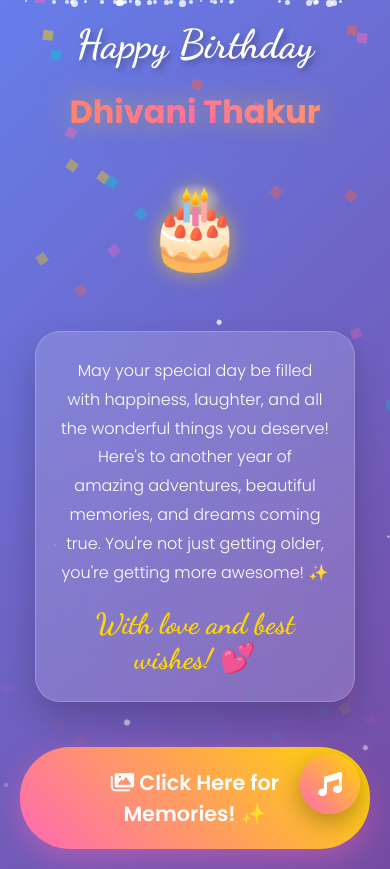
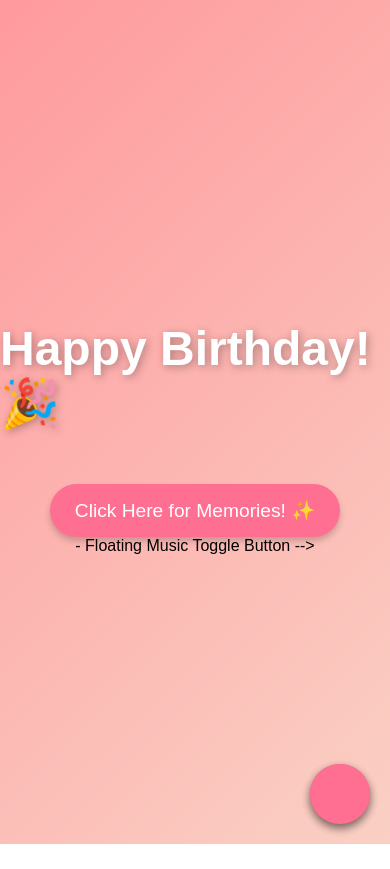
Before and after one commit to hanujii/Happy-Birthday-Dhivani, a plain HTML site: page index.html in a window 390 px wide. After the commit the page ends 844 px from the top, so only its background shows below. Drawn offline with Linux system fonts and the light colour scheme.

Commit message:
Song + Photos

```diff
--- a/index.html
+++ b/index.html
@@ -3,306 +3,169 @@
 <head>
   <meta charset="UTF-8">
   <meta name="viewport" content="width=device-width, initial-scale=1.0">
-    <title>Happy Birthday Dhivani! 🎉</title>
-    <link href="https://cdnjs.cloudflare.com/ajax/libs/font-awesome/6.0.0/css/all.min.css" rel="stylesheet">
+  <title>Happy Birthday</title>
   <style>
-        @import url('https://fonts.googleapis.com/css2?family=Dancing+Script:wght@400;700&family=Poppins:wght@300;400;600;700&display=swap');
-
-        * {
+    body {
       margin: 0;
-            padding: 0;
-            box-sizing: border-box;
+      font-family: Arial, sans-serif;
+      background: linear-gradient(135deg, #ff9a9e, #fad0c4);
+      display: flex;
+      flex-direction: column;
+      justify-content: center;
+      align-items: center;
+      height: 100vh;
+      overflow: hidden;
     }
 
-        body {
-            font-family: 'Poppins', sans-serif;
-            background: linear-gradient(135deg, #667eea 0%, #764ba2 100%);
-            min-height: 100vh;
-            overflow-x: hidden;
-            position: relative;
+    h1 {
+      font-size: 3em;
+      color: white;
+      text-shadow: 2px 2px 8px rgba(0,0,0,0.3);
     }
 
-        /* Animated background particles */
-        .particles {
+    .click-button {
+      margin-top: 20px;
+      padding: 15px 25px;
+      font-size: 1.2em;
+      border: none;
+      border-radius: 50px;
+      cursor: pointer;
+      background-color: #ff6f91;
+      color: white;
+      box-shadow: 0px 4px 6px rgba(0,0,0,0.2);
+      transition: transform 0.2s;
+    }
+
+    .click-button:hover {
+      transform: scale(1.1);
+    }
+
+    .carousel-overlay {
       position: fixed;
       top: 0;
       left: 0;
       width: 100%;
       height: 100%;
-            pointer-events: none;
-            z-index: 1;
+      background: rgba(0,0,0,0.9);
+      display: none;
+      justify-content: center;
+      align-items: center;
+      overflow: hidden;
     }
 
-        .particle {
-            position: absolute;
-            background: rgba(255, 255, 255, 0.8);
-            border-radius: 50%;
-            animation: float 15s infinite linear;
+    .carousel {
+      display: flex;
+      width: 500%;
+      animation: scroll 15s linear infinite;
     }
 
-        @keyframes float {
-            0% { transform: translateY(100vh) rotate(0deg); opacity: 0; }
-            10% { opacity: 1; }
-            90% { opacity: 1; }
-            100% { transform: translateY(-100vh) rotate(360deg); opacity: 0; }
+    .carousel-image {
+      position: relative;
+      min-width: 100%;
+      display: flex;
+      justify-content: center;
+      align-items: center;
     }
 
-        /* Main container */
-        .container {
-            position: relative;
-            z-index: 10;
-            display: flex;
-            flex-direction: column;
-            align-items: center;
-            justify-content: center;
-            min-height: 100vh;
-            padding: 20px;
-            text-align: center;
+    .carousel-image img {
+      width: 100%;
+      height: 100vh;
+      object-fit: cover;
     }
 
-        /* Main heading */
-        .main-title {
-            font-family: 'Dancing Script', cursive;
-            font-size: 4.5rem;
-            font-weight: 700;
-            color: #fff;
-            margin-bottom: 20px;
-            text-shadow: 3px 3px 6px rgba(0, 0, 0, 0.3);
-            animation: bounceIn 2s ease-out;
+    .heart {
+      position: absolute;
+      width: 100px;
+      height: 100px;
+      background: url('https://cdn-icons-png.flaticon.com/512/833/833472.png') no-repeat center;
+      background-size: contain;
+      opacity: 0;
+      animation: like 3s infinite;
     }
 
-        .name {
-            font-family: 'Poppins', sans-serif;
-            font-size: 3.5rem;
-            font-weight: 700;
-            background: linear-gradient(45deg, #FFD700, #FFA500, #FF69B4, #FFD700);
-            background-size: 400% 400%;
-            -webkit-background-clip: text;
-            -webkit-text-fill-color: transparent;
-            background-clip: text;
-            animation: gradientShift 3s ease-in-out infinite, slideInUp 1.5s ease-out 0.5s both;
-            text-shadow: 0 0 30px rgba(255, 215, 0, 0.5);
+    @keyframes scroll {
+      0% { transform: translateX(0); }
+      100% { transform: translateX(-100%); }
     }
 
-        @keyframes gradientShift {
-            0%, 100% { background-position: 0% 50%; }
-            50% { background-position: 100% 50%; }
-        }
-
-        @keyframes bounceIn {
-            0% { transform: scale(0.3) translateY(-50px); opacity: 0; }
-            50% { transform: scale(1.1); }
-            100% { transform: scale(1) translateY(0); opacity: 1; }
-        }
-
-        @keyframes slideInUp {
-            0% { transform: translateY(50px); opacity: 0; }
-            100% { transform: translateY(0); opacity: 1; }
-        }
-
-        /* Decorative elements */
-        .cake-icon {
-            font-size: 8rem;
-            color: #FFD700;
-            margin: 30px 0;
-            animation: pulse 2s ease-in-out infinite, slideInUp 1.8s ease-out 1s both;
-            text-shadow: 0 0 20px rgba(255, 215, 0, 0.6);
-        }
-
-        @keyframes pulse {
-            0%, 100% { transform: scale(1); }
-            50% { transform: scale(1.1); }
-        }
-
-        /* Wish message */
-        .wish-message {
-            background: rgba(255, 255, 255, 0.15);
-            backdrop-filter: blur(20px);
-            border-radius: 25px;
-            padding: 40px;
-            margin: 30px 0;
-            max-width: 600px;
-            border: 1px solid rgba(255, 255, 255, 0.2);
-            box-shadow: 0 15px 35px rgba(0, 0, 0, 0.2);
-            animation: slideInUp 2s ease-out 1.5s both;
-        }
-
-        .wish-text {
-            font-size: 1.3rem;
-            color: #fff;
-            line-height: 1.8;
-            font-weight: 300;
-            margin-bottom: 20px;
-        }
-
-        .signature {
-            font-family: 'Dancing Script', cursive;
-            font-size: 1.8rem;
-            color: #FFD700;
-            font-weight: 600;
-        }
-
-        /* Balloons */
-        .balloons {
-            position: fixed;
-            top: -100px;
-            width: 100%;
-            z-index: 5;
-        }
-
-        .balloon {
-            position: absolute;
-            width: 80px;
-            height: 100px;
-            border-radius: 50% 50% 50% 50% / 60% 60% 40% 40%;
-            animation: balloonFloat 6s ease-in-out infinite;
-        }
-
-        .balloon:nth-child(1) { left: 10%; background: #FF69B4; animation-delay: 0s; }
-        .balloon:nth-child(2) { left: 25%; background: #FFD700; animation-delay: 1s; }
-        .balloon:nth-child(3) { left: 40%; background: #00CED1; animation-delay: 2s; }
-        .balloon:nth-child(4) { left: 55%; background: #FF6347; animation-delay: 3s; }
-        .balloon:nth-child(5) { left: 70%; background: #9370DB; animation-delay: 4s; }
-        .balloon:nth-child(6) { left: 85%; background: #32CD32; animation-delay: 5s; }
-
-        @keyframes balloonFloat {
-            0%, 100% { transform: translateY(0px) rotate(-5deg); }
-            50% { transform: translateY(-30px) rotate(5deg); }
-        }
-
-        /* Confetti */
-        .confetti {
-            position: fixed;
-            top: 0;
-            left: 0;
-            width: 100%;
-            height: 100%;
-            pointer-events: none;
-            z-index: 2;
-        }
-
-        .confetti-piece {
-            position: absolute;
-            width: 10px;
-            height: 10px;
-            background: #FFD700;
-            animation: confettiFall 3s linear infinite;
-        }
-
-        .confetti-piece:nth-child(odd) { background: #FF69B4; }
-        .confetti-piece:nth-child(3n) { background: #00CED1; }
-        .confetti-piece:nth-child(4n) { background: #FF6347; }
-
-        @keyframes confettiFall {
-            0% { transform: translateY(-100vh) rotate(0deg); opacity: 1; }
-            100% { transform: translateY(100vh) rotate(360deg); opacity: 0; }
-        }
-
-        /* Click button */
-        .click-button {
-            background: linear-gradient(45deg, #FF69B4, #FFD700);
-            border: none;
-            border-radius: 50px;
-            padding: 20px 40px;
-            color: #fff;
-            cursor: pointer;
-            font-size: 1.3rem;
-            font-weight: 600;
-            font-family: 'Poppins', sans-serif;
-            transition: all 0.3s ease;
-            box-shadow: 0 10px 30px rgba(255, 105, 180, 0.4);
-            margin-top: 30px;
-            animation: slideInUp 2.2s ease-out 2s both;
-        }
-
-        .click-button:hover {
-            transform: scale(1.1);
-            box-shadow: 0 15px 40px rgba(255, 105, 180, 0.6);
+    @keyframes like {
+      10% { opacity: 1; transform: scale(1.2); }
+      30% { opacity: 0; transform: scale(1); }
     }
 
     /* Floating Music Button */
-        .music-toggle {
+    #musicToggle {
       position: fixed;
-            bottom: 30px;
-            right: 30px;
+      bottom: 20px;
+      right: 20px;
       width: 60px;
       height: 60px;
       border-radius: 50%;
-            background: linear-gradient(45deg, #FF69B4, #FFD700);
       border: none;
-            box-shadow: 0 8px 25px rgba(0,0,0,0.3);
-            color: #fff;
-            font-size: 24px;
+      background-color: #ff6f91;
+      color: white;
+      font-size: 1.5em;
+      display: flex;
+      justify-content: center;
+      align-items: center;
+      box-shadow: 0px 4px 8px rgba(0,0,0,0.3);
       cursor: pointer;
-            display: flex;
-            align-items: center;
-            justify-content: center;
-            z-index: 1100;
-            transition: transform 0.3s ease, box-shadow 0.3s ease;
+      transition: transform 0.2s;
     }
 
-        .music-toggle:hover {
-            transform: scale(1.15);
-            box-shadow: 0 12px 35px rgba(0,0,0,0.5);
-        }
-
-        /* Responsive design */
-        @media (max-width: 768px) {
-            .main-title { font-size: 3rem; }
-            .name { font-size: 2.5rem; }
-            .cake-icon { font-size: 6rem; }
-            .wish-message { padding: 30px; margin: 20px; }
-            .wish-text { font-size: 1.1rem; }
-        }
-
-        @media (max-width: 480px) {
-            .main-title { font-size: 2.5rem; }
-            .name { font-size: 2rem; }
-            .cake-icon { font-size: 5rem; }
-            .wish-message { padding: 25px; margin: 15px; }
-            .wish-text { font-size: 1rem; }
+    #musicToggle:hover {
+      transform: scale(1.1);
     }
   </style>
 </head>
 <body>
-    <!-- Background particles -->
-    <div class="particles"></div>
+  <h1>Happy Birthday! 🎉</h1>
+  <button class="click-button" id="openCarousel">Click Here for Memories! ✨</button>
 
-    <!-- Balloons -->
-    <div class="balloons">
-        <div class="balloon"></div>
-        <div class="balloon"></div>
-        <div class="balloon"></div>
-        <div class="balloon"></div>
-        <div class="balloon"></div>
-        <div class="balloon"></div>
+  <!-- Carousel -->
+  <div class="carousel-overlay" id="carouselOverlay">
+    <div class="carousel" id="carousel">
+      <div class="carousel-image"><img src="1.jpg" alt="Memory 1"><div class="heart"></div></div>
+      <div class="carousel-image"><img src="2.jpg" alt="Memory 2"><div class="heart"></div></div>
+      <div class="carousel-image"><img src="3.jpg" alt="Memory 3"><div class="heart"></div></div>
+      <div class="carousel-image"><img src="4.jpg" alt="Memory 4"><div class="heart"></div></div>
+      <div class="carousel-image"><img src="5.jpg" alt="Memory 5"><div class="heart"></div></div>
+    </div>
   </div>
 
-    <!-- Confetti -->
-    <div class="confetti"></div>
+  <!-- Music Player -->
+  <audio id="birthdayMusic" loop>
+    <source src="enna_sona.mp3" type="audio/mpeg">
+    Your browser does not support the audio element.
+  </audio>
 
-    <!-- Main content -->
-    <div class="container">
-        <h1 class="main-title">Happy Birthday</h1>
-        <h2 class="name">Dhivani Thakur</h2>
+  <!-- Floating Button -->
+  <button id="musicToggle">🎵</button>
 
-        <div class="cake-icon">🎂</div>
+  <script>
+    // Open Carousel
+    document.getElementById("openCarousel").addEventListener("click", () => {
+      document.getElementById("carouselOverlay").style.display = "flex";
+    });
 
-        <div class="wish-message">
-            <p class="wish-text">
-                May your special day be filled with happiness, laughter, and all the wonderful things you deserve!
-                Here's to another year of amazing adventures, beautiful memories, and dreams coming true.
-                You're not just getting older, you're getting more awesome! ✨
-            </p>
-            <p class="signature">With love and best wishes! 💕</p>
-        </div>
+    // Music Toggle
+    const music = document.getElementById("birthdayMusic");
+    const musicToggle = document.getElementById("musicToggle");
+    let isPlaying = false;
 
-        <button class="click-button" id="openCarousel">
-            <i class="fas fa-images"></i> Click Here for Memories! ✨
-        </button>
-    </div>
-
-    <!-- Floating Music Toggle Button -->
+    musicToggle.addEventListener("click", () => {
+      if (isPlaying) {
+        music.pause();
+        musicToggle.textContent = "🎵";
+      } else {
+        music.play();
+        musicToggle.textContent = "⏸️";
+      }
+      isPlaying = !isPlaying;
+    });
+  </script>
+</body>
+</html>- Floating Music Toggle Button -->
     <button class="music-toggle" id="musicToggle">
         <i class="fas fa-music"></i>
     </button>
```
Lines whose indentation alone changed are shown as unchanged.
